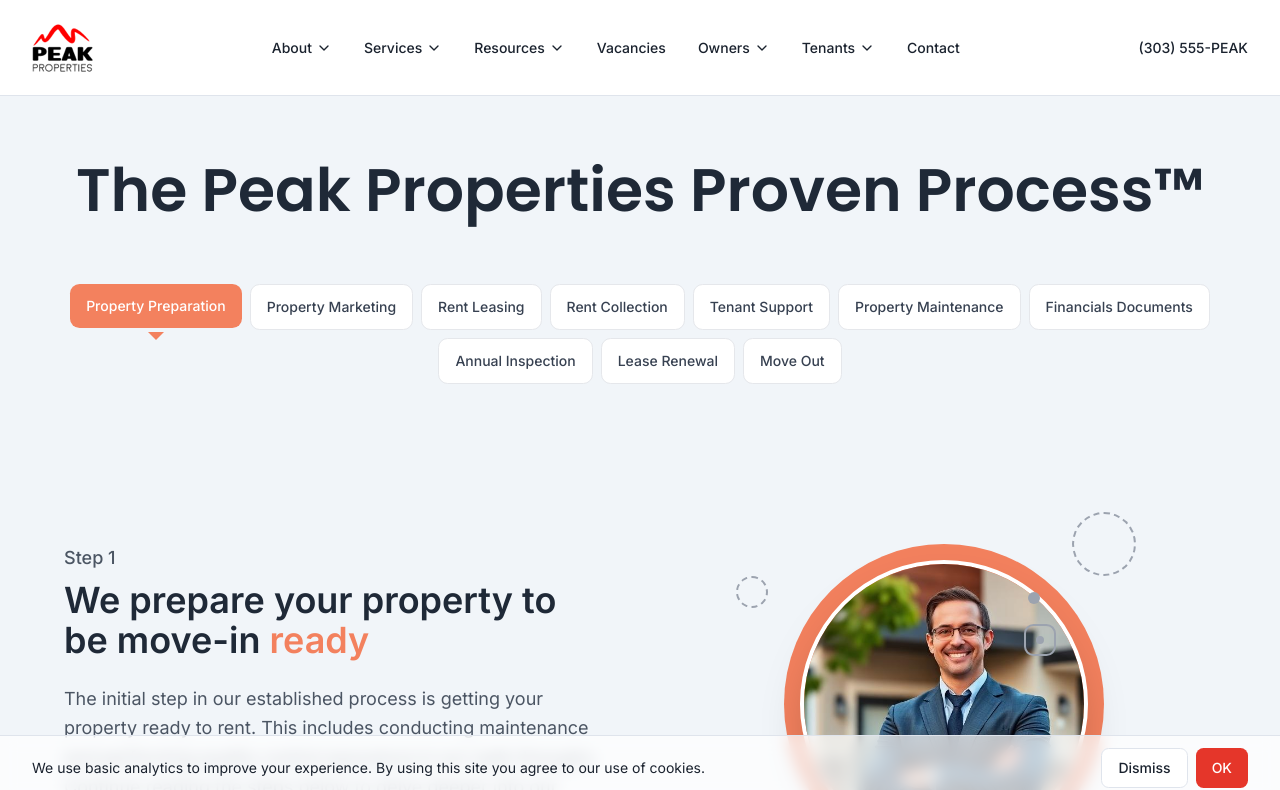
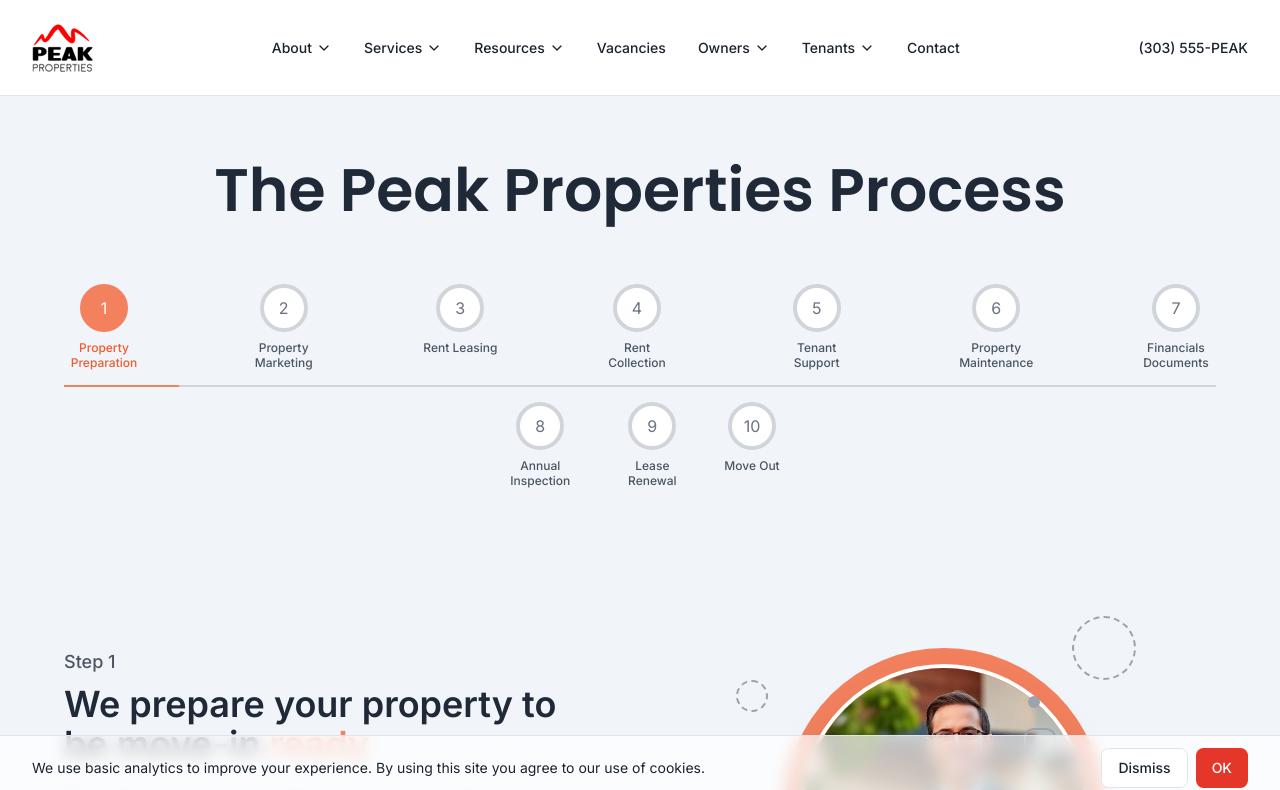
Before and after one commit to sshekou/peak-colorado-properties, a React (Vite) app: page /property-management-process in a window 1280 px wide. Shown: the top 790 px of the page. Built offline with nearby package versions, Linux system fonts and the light colour scheme.

Commit message:
Refactor Property Management Process page

```diff
--- a/src/pages/PropertyManagementProcess.tsx
+++ b/src/pages/PropertyManagementProcess.tsx
@@ -4,28 +4,143 @@ import { Plus } from "lucide-react";
 import propertyManagerProfessional from "@/assets/property-manager-professional.jpg";
 
 const PropertyManagementProcess = () => {
+  const [activeStep, setActiveStep] = useState(1);
   const [expandedItems, setExpandedItems] = useState<number[]>([]);
 
   const processSteps = [
-    { id: 1, title: "Property Preparation", active: true },
-    { id: 2, title: "Property Marketing", active: false },
-    { id: 3, title: "Rent Leasing", active: false },
-    { id: 4, title: "Rent Collection", active: false },
-    { id: 5, title: "Tenant Support", active: false },
-    { id: 6, title: "Property Maintenance", active: false },
-    { id: 7, title: "Financials Documents", active: false },
-    { id: 8, title: "Annual Inspection", active: false },
-    { id: 9, title: "Lease Renewal", active: false },
-    { id: 10, title: "Move Out", active: false },
-  ];
-
-  const processItems = [
+    {
+      id: 1,
+      title: "Property Preparation",
+      items: [
         "Initial Walk Through",
         "Communicate Findings with Owner",
         "Coordinate Work Needed",
         "Complete Painting, Repairs, and Cleaning",
         "Rent Ready Check"
+      ],
+      description: "The initial step in our established process is getting your property ready to rent. This includes conducting maintenance and performing quality control assurance in our walk throughs.",
+      subtitle: "We prepare your property to be move-in ready"
+    },
+    {
+      id: 2,
+      title: "Property Marketing",
+      items: [
+        "Professional Photography",
+        "Create Marketing Materials",
+        "List on Multiple Platforms",
+        "Social Media Promotion",
+        "Schedule Showings"
+      ],
+      description: "We create compelling marketing materials and list your property across multiple platforms to attract qualified tenants quickly.",
+      subtitle: "We market your property to attract quality tenants"
+    },
+    {
+      id: 3,
+      title: "Rent Leasing",
+      items: [
+        "Screen Potential Tenants",
+        "Background & Credit Checks",
+        "Income Verification",
+        "Lease Agreement Preparation",
+        "Move-in Coordination"
+      ],
+      description: "Our thorough tenant screening process ensures we find reliable, qualified renters for your property.",
+      subtitle: "We find and screen qualified tenants"
+    },
+    {
+      id: 4,
+      title: "Rent Collection",
+      items: [
+        "Online Payment Portal",
+        "Monthly Rent Collection",
+        "Late Payment Follow-up",
+        "Payment Processing",
+        "Financial Reporting"
+      ],
+      description: "We handle all aspects of rent collection with convenient online payment options and proactive follow-up.",
+      subtitle: "We collect rent and manage payments"
+    },
+    {
+      id: 5,
+      title: "Tenant Support",
+      items: [
+        "24/7 Emergency Response",
+        "Maintenance Request Portal",
+        "Tenant Communication",
+        "Issue Resolution",
+        "Satisfaction Surveys"
+      ],
+      description: "We provide comprehensive support to tenants, ensuring their needs are met promptly and professionally.",
+      subtitle: "We provide ongoing tenant support"
+    },
+    {
+      id: 6,
+      title: "Property Maintenance",
+      items: [
+        "Regular Inspections",
+        "Preventive Maintenance",
+        "Repair Coordination",
+        "Vendor Management",
+        "Quality Assurance"
+      ],
+      description: "We maintain your property through regular inspections, preventive maintenance, and prompt repairs.",
+      subtitle: "We maintain your property's condition"
+    },
+    {
+      id: 7,
+      title: "Financials Documents",
+      items: [
+        "Monthly Financial Reports",
+        "Expense Tracking",
+        "Tax Documentation",
+        "Owner Statements",
+        "Profit & Loss Reports"
+      ],
+      description: "We provide detailed financial reporting and documentation to keep you informed about your investment.",
+      subtitle: "We provide detailed financial reporting"
+    },
+    {
+      id: 8,
+      title: "Annual Inspection",
+      items: [
+        "Comprehensive Property Review",
+        "Maintenance Assessment",
+        "Safety Compliance Check",
+        "Tenant Interview",
+        "Improvement Recommendations"
+      ],
+      description: "We conduct thorough annual inspections to ensure your property remains in excellent condition.",
+      subtitle: "We conduct comprehensive annual reviews"
+    },
+    {
+      id: 9,
+      title: "Lease Renewal",
+      items: [
+        "Lease Renewal Negotiation",
+        "Market Rate Analysis",
+        "Tenant Retention Strategies",
+        "Lease Documentation",
+        "Renewal Coordination"
+      ],
+      description: "We work to retain quality tenants through strategic lease renewals and market-competitive pricing.",
+      subtitle: "We manage lease renewals and retention"
+    },
+    {
+      id: 10,
+      title: "Move Out",
+      items: [
+        "Move-out Inspection",
+        "Security Deposit Assessment",
+        "Property Restoration",
+        "Final Documentation",
+        "Transition Preparation"
+      ],
+      description: "We handle the entire move-out process, ensuring your property is ready for the next tenant.",
+      subtitle: "We manage the move-out process"
+    }
   ];
+
+  const currentStep = processSteps.find(step => step.id === activeStep) || processSteps[0];
 
   const toggleExpanded = (index: number) => {
     setExpandedItems(prev =>
@@ -49,54 +164,96 @@ const PropertyManagementProcess = () => {
           <div className="container">
             <div className="max-w-6xl mx-auto text-center">
               <h1 className="font-head text-4xl md:text-5xl lg:text-6xl mb-16 text-gray-800">
-                The Peak Properties Proven Process™
+                The Peak Properties Process
               </h1>
 
-              {/* Process Flow */}
-              <div className="flex flex-wrap justify-center gap-2 mb-16">
-                {processSteps.map((step, index) => (
-                  <div key={step.id} className="relative">
+              {/* Timeline Process Flow */}
+              <div className="relative mb-16">
+                {/* Timeline line */}
+                <div className="absolute top-1/2 left-0 right-0 h-0.5 bg-gray-300 transform -translate-y-1/2 z-0"></div>
+                <div className="absolute top-1/2 left-0 h-0.5 bg-coral-500 transform -translate-y-1/2 z-10 transition-all duration-500"
+                     style={{ width: `${(activeStep / processSteps.length) * 100}%` }}></div>
+
+                {/* Process Steps */}
+                <div className="flex justify-between relative z-20">
+                  {processSteps.slice(0, 7).map((step) => (
+                    <div key={step.id} className="flex flex-col items-center">
                       <button
-                      className={`px-4 py-3 text-sm font-medium rounded-lg transition-all duration-200 ${
-                        step.active
-                          ? 'bg-coral-500 text-white relative'
-                          : 'bg-white text-gray-700 hover:bg-gray-50 border border-gray-200'
+                        onClick={() => setActiveStep(step.id)}
+                        className={`w-12 h-12 rounded-full border-4 transition-all duration-200 mb-2 ${
+                          activeStep === step.id
+                            ? 'bg-coral-500 border-coral-500 text-white'
+                            : activeStep > step.id
+                            ? 'bg-coral-500 border-coral-500 text-white'
+                            : 'bg-white border-gray-300 text-gray-500 hover:border-coral-400'
                         }`}
                       >
+                        {step.id}
+                      </button>
+                      <span className={`text-xs font-medium text-center max-w-20 leading-tight ${
+                        activeStep === step.id ? 'text-coral-600' : 'text-gray-600'
+                      }`}>
                         {step.title}
-                      {step.active && (
-                        <div className="absolute -bottom-3 left-1/2 transform -translate-x-1/2">
-                          <div className="w-0 h-0 border-l-8 border-r-8 border-t-8 border-l-transparent border-r-transparent border-t-coral-500"></div>
+                      </span>
                     </div>
-                      )}
+                  ))}
+                </div>
+
+                {/* Second row for remaining steps */}
+                <div className="flex justify-center gap-8 mt-8">
+                  {processSteps.slice(7).map((step) => (
+                    <div key={step.id} className="flex flex-col items-center">
+                      <button
+                        onClick={() => setActiveStep(step.id)}
+                        className={`w-12 h-12 rounded-full border-4 transition-all duration-200 mb-2 ${
+                          activeStep === step.id
+                            ? 'bg-coral-500 border-coral-500 text-white'
+                            : activeStep > step.id
+                            ? 'bg-coral-500 border-coral-500 text-white'
+                            : 'bg-white border-gray-300 text-gray-500 hover:border-coral-400'
+                        }`}
+                      >
+                        {step.id}
                       </button>
+                      <span className={`text-xs font-medium text-center max-w-20 leading-tight ${
+                        activeStep === step.id ? 'text-coral-600' : 'text-gray-600'
+                      }`}>
+                        {step.title}
+                      </span>
                     </div>
                   ))}
                 </div>
               </div>
             </div>
+          </div>
         </section>
 
-        {/* Step 1 Details */}
+        {/* Step Details */}
         <section className="container py-8">
           <div className="max-w-6xl mx-auto">
             <div className="grid lg:grid-cols-2 gap-16 items-start">
               <div>
                 <div className="mb-8">
                   <span className="text-gray-600 font-medium text-lg">
-                    Step 1
+                    Step {activeStep}
                   </span>
                   <h2 className="text-3xl md:text-4xl font-bold text-gray-800 mt-2 mb-6 leading-tight">
-                    We prepare your property to be move-in <span className="text-coral-500">ready</span>
+                    {currentStep.subtitle.split(' ').map((word, index) =>
+                      word === 'ready' || word === 'tenants' || word === 'qualified' || word === 'payments' || word === 'support' || word === 'condition' || word === 'reporting' || word === 'reviews' || word === 'retention' || word === 'process' ? (
+                        <span key={index} className="text-coral-500">{word} </span>
+                      ) : (
+                        word + ' '
+                      )
+                    )}
                   </h2>
                   <p className="text-gray-600 text-lg leading-relaxed">
-                    The initial step in our established process is getting your property ready to rent. This includes conducting maintenance and performing quality control assurance in our walk throughs. Continue reading the steps below to delve deeper into our process.
+                    {currentStep.description}
                   </p>
                 </div>
 
                 {/* Expandable Items */}
                 <div className="space-y-3">
-                  {processItems.map((item, index) => (
+                  {currentStep.items.map((item, index) => (
                     <div key={index} className="bg-white rounded-lg border border-gray-200 shadow-sm">
                       <button
                         onClick={() => toggleExpanded(index + 1)}
```
Lines whose indentation alone changed are shown as unchanged.
